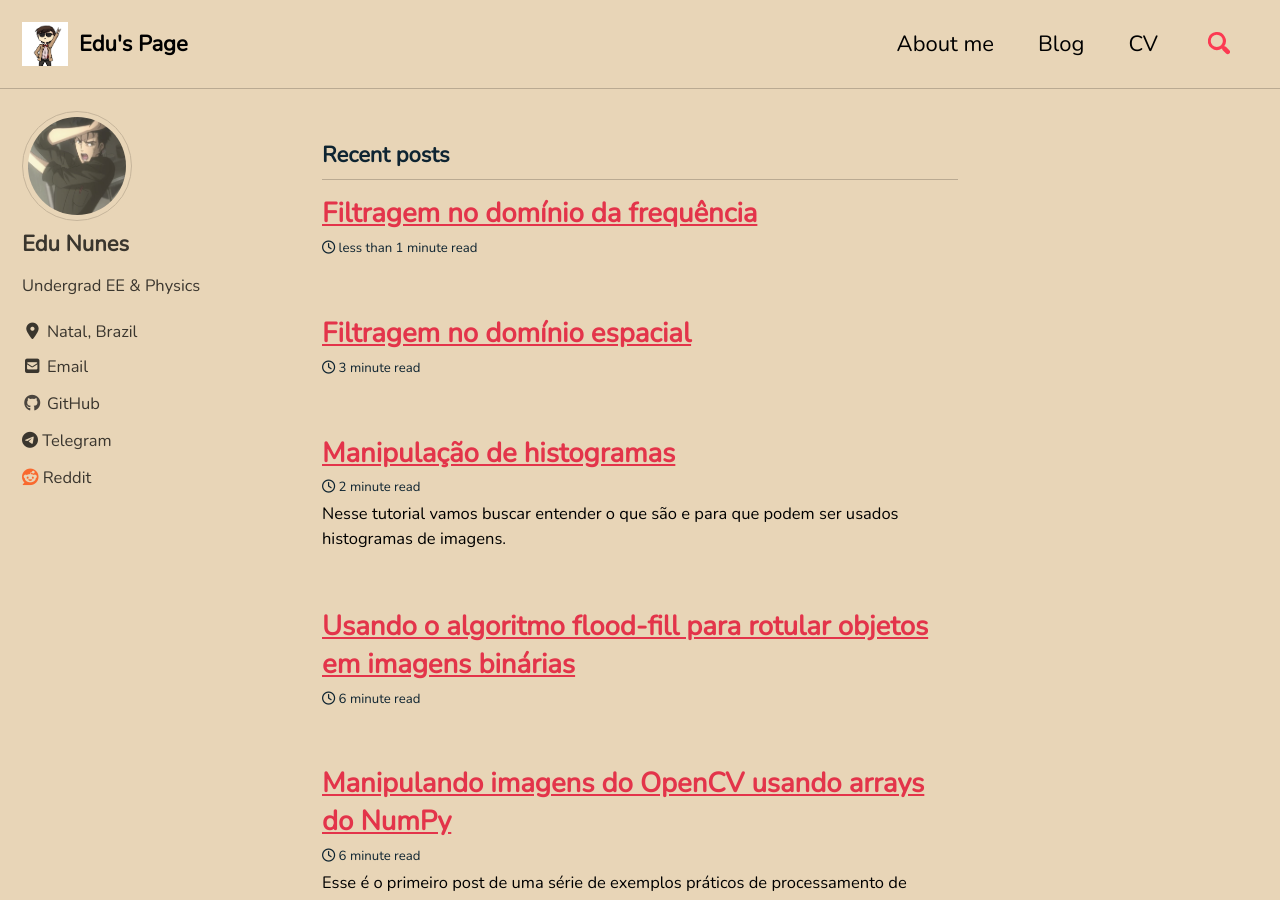
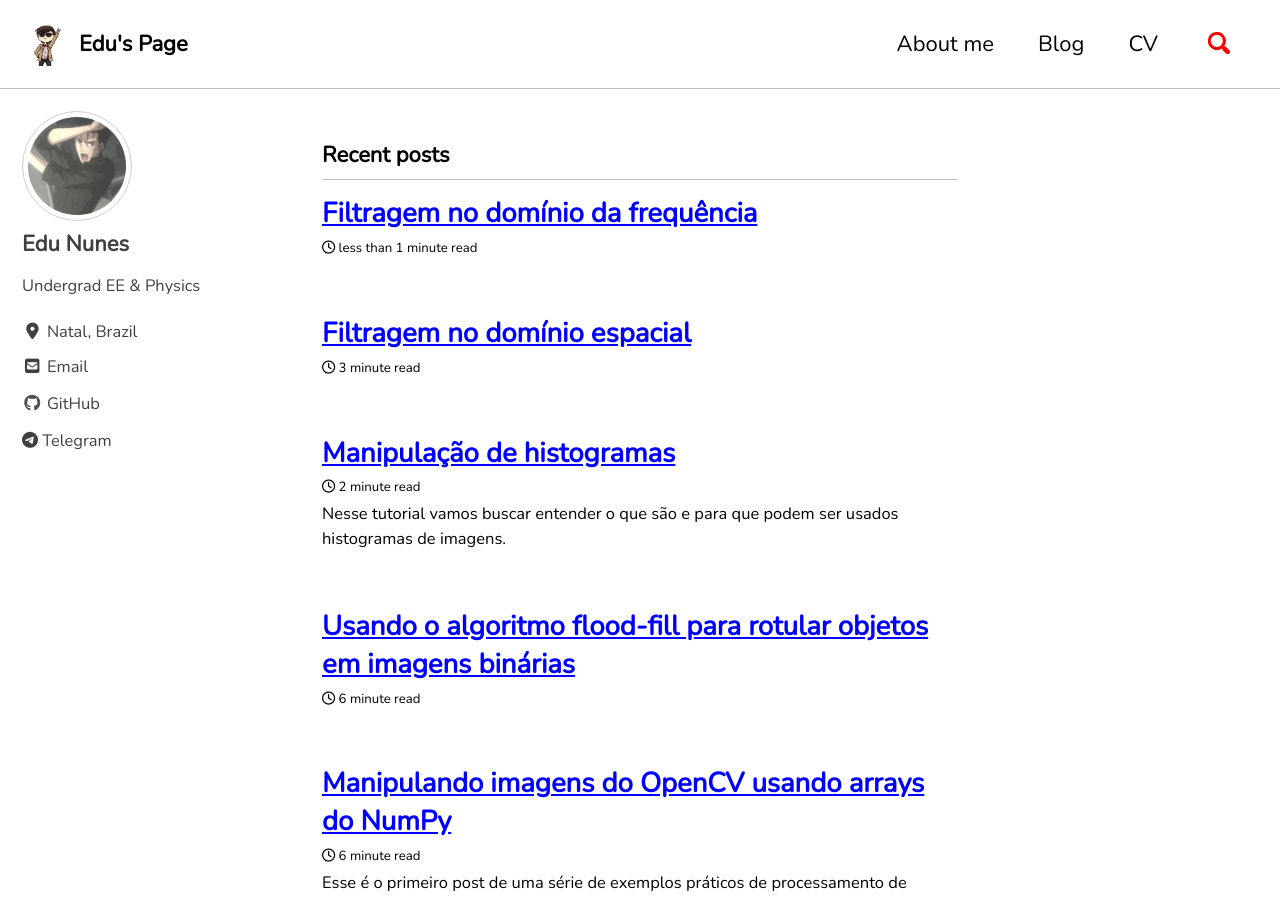
Before and after one commit to dioph/dioph.github.io, a Jekyll site: the page built from index.html, in a window 1280 px wide and 900 px high. Built offline with Jekyll 4.4.1, drawn with Linux system fonts in a browser that asks for light colours; cached includes are drawn as plain includes; nearby versions of some CDN libraries; the list of posts is cut into pages by our own code.

Commit message:
contrast skin

```diff
--- a/_config.yml
+++ b/_config.yml
@@ -1,5 +1,5 @@
 # remote_theme: "mmistakes/minimal-mistakes@4.16.5"
-minimal_mistakes_skin  : "sunrise" # "air", "aqua", "contrast", "dark", "dirt", "neon", "mint", "plum", "sunrise"
+minimal_mistakes_skin  : "contrast" # "air", "aqua", "contrast", "dark", "dirt", "neon", "mint", "plum", "sunrise"
 github: [metadata]
 
 # Site Settings
@@ -16,6 +16,11 @@ logo                     : "assets/images/rocktor.gif" # path of logo image to d
 search                   : true
 
 
+# comments:
+#   provider: "disqus"
+#   disqus:
+#     shortname: ""
+
 # Site Author
 author:
   name             : "Edu Nunes"
@@ -25,7 +30,7 @@ author:
   email            : diofanto.nunes@gmail.com
   github           : dioph
   telegram         : diofanto
-  reddit           : dioph
+  # reddit           : dioph
 
 # Site Footer
 footer:
```
